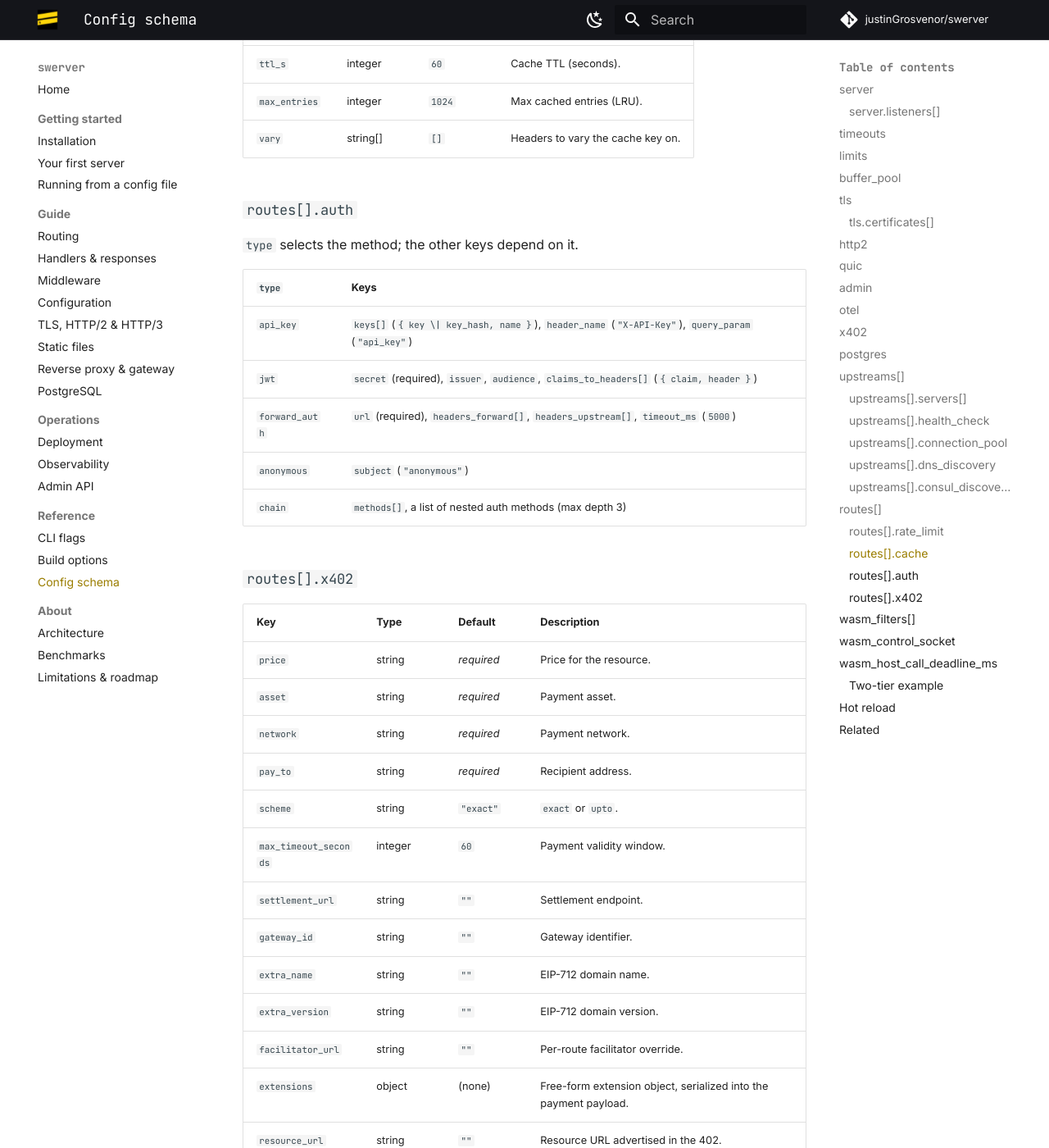
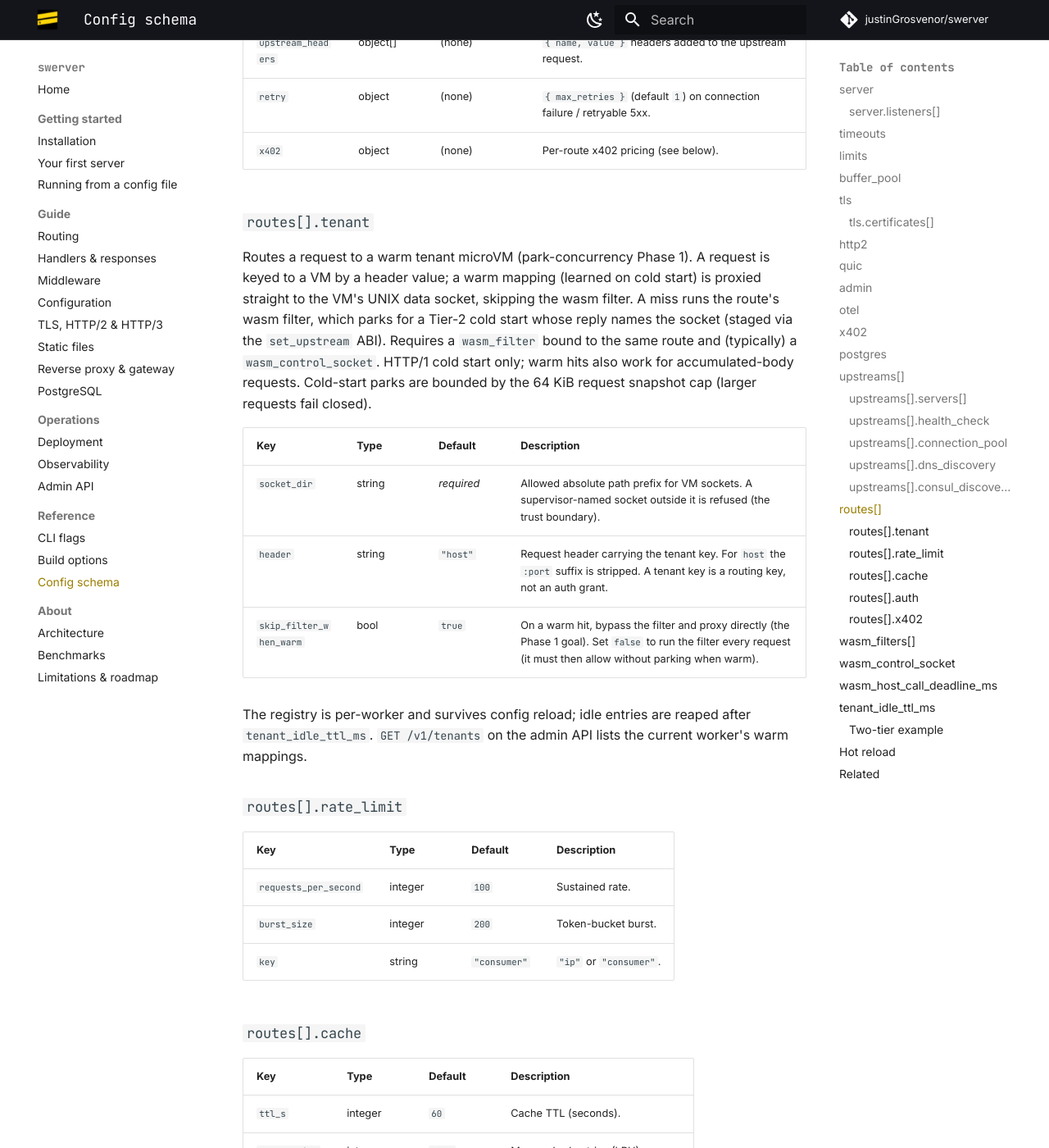
Before and after one commit to justinGrosvenor/swerver, an MkDocs documentation site: the page built from docs/reference/config-schema.md, in a window 1280 px wide and 1400 px high, scrolled down 11692 px. Shown: the whole window at 82% size. Built offline with MkDocs 1.6.1 and Material for MkDocs 9.7.7, drawn with Linux system fonts in a browser that asks for light colours; comment, search, counter and statistics services are not loaded; some of the changed text lies outside the part shown.

Commit message:
docs+config: tenant routing schema + tenant_idle_ttl_ms (WS5)
- config-schema.md: unix-socket upstream server form; routes[].tenant block
  (header/socket_dir/skip_filter_when_warm); tenant_idle_ttl_ms; workers
  default 0 (auto) + the multi-worker control-socket / cgroup caveats.
- design/10.0-edge-functions.md: tenant-as-upstream routing section (cold-start
  park -> set_upstream -> warm registry, socket_dir trust boundary, H1-only,
  64KB snapshot bound, reload-survival).
- tenant_idle_ttl_ms is now a config key, parsed by config_file.zig and applied
  to the Server in both the single-process and multi-worker paths.

Test: tenant_idle_ttl_ms parse + absent-defaults-to-0.

````diff
--- a/docs/reference/config-schema.md
+++ b/docs/reference/config-schema.md
@@ -23,7 +23,7 @@ A minimal config:
 | --- | --- | --- | --- |
 | `address` | string | `"0.0.0.0"` | Bind address for the legacy single listener. |
 | `port` | integer | `8080` | Bind port for the legacy single listener. |
-| `workers` | integer | `1` | Worker processes. `1` = single-process (no fork); `0` = auto-detect CPU count. Overridden by `--workers`. |
+| `workers` | integer | `0` | Worker processes. `0` = auto-detect CPU count (default); `1` = single-process (no fork). Overridden by `--workers`. With a `wasm_control_socket` set, only one worker becomes the Nether primary; use a `{worker}` placeholder in the socket path (a per-worker endpoint) or set `1` if parking filters / tenant routing must work on every worker. Auto-detect reads host CPUs and is NOT cgroup-quota-clamped, so pin `workers` explicitly in a constrained container. |
 | `max_connections` | integer | `2048` | Max concurrent connections. Capped at 1,000,000; must be ≤ `buffer_pool.buffer_count / 2`. |
 | `static_root` | string | `""` (off) | Directory for static file serving. Empty disables it. Overridden by `--static-root`. |
 | `disable_middleware` | bool | `false` | Disable security headers, metrics, and access logging, for pure-benchmark mode. |
@@ -209,10 +209,14 @@ Backend pools for the reverse proxy (requires an `-Denable-proxy=true` build). E
 
 ### `upstreams[].servers[]`
 
+A server is EITHER a TCP `address`+`port` OR a UNIX-domain socket `unix` path,
+not both.
+
 | Key | Type | Default | Description |
 | --- | --- | --- | --- |
-| `address` | string | *required* | Backend host/IP. |
-| `port` | integer | *required* | Backend port. |
+| `address` | string | *required (TCP)* | Backend host/IP. Omit when `unix` is set. |
+| `port` | integer | *required (TCP)* | Backend port. Omit when `unix` is set. |
+| `unix` | string | (none) | UNIX-domain stream socket path (absolute, <= 103 bytes). For on-host backends: local daemons, tenant microVM data sockets. Mutually exclusive with `address`/`port`; no SSRF check applies. |
 | `weight` | integer | `1` | Load-balancing weight. |
 | `max_fails` | integer | `3` | Failures before marking down. |
 | `fail_timeout_ms` | integer | `30000` | Down-period before retrying. |
@@ -261,13 +265,16 @@ Backend pools for the reverse proxy (requires an `-Denable-proxy=true` build). E
 
 ## `routes[]`
 
-Proxy routes, matched by path prefix (and optional host). Every route must reference a defined upstream.
+Proxy routes, matched by path prefix (and optional host). Every route must
+reference a defined `upstream`, UNLESS it sets `tenant` (then the upstream is a
+per-request microVM and `upstream` must be omitted).
 
 | Key | Type | Default | Description |
 | --- | --- | --- | --- |
 | `path_prefix` | string | *required* | Path prefix to match. |
 | `host` | string | (none) | Optional host match. |
-| `upstream` | string | *required* | Target upstream `name`. |
+| `upstream` | string | *required (non-tenant)* | Target upstream `name`. Omit for a `tenant` route. |
+| `tenant` | object | (none) | Tenant-as-upstream routing (see below). Mutually exclusive with `upstream`, `cache`, `traffic_split`, `mirror`. |
 | `rewrite_pattern` | string | (none) | Prefix to strip/replace in the upstream path. |
 | `rewrite_replacement` | string | `""` | Replacement for `rewrite_pattern`. |
 | `connect_timeout_ms` | integer | `5000` | Upstream connect timeout. |
@@ -284,6 +291,27 @@ Proxy routes, matched by path prefix (and optional host). Every route must refer
 | `upstream_headers` | object[] | (none) | `{ name, value }` headers added to the upstream request. |
 | `retry` | object | (none) | `{ max_retries }` (default `1`) on connection failure / retryable 5xx. |
 | `x402` | object | (none) | Per-route x402 pricing (see below). |
+
+### `routes[].tenant`
+
+Routes a request to a warm tenant microVM (park-concurrency Phase 1). A request
+is keyed to a VM by a header value; a warm mapping (learned on cold start) is
+proxied straight to the VM's UNIX data socket, skipping the wasm filter. A miss
+runs the route's wasm filter, which parks for a Tier-2 cold start whose reply
+names the socket (staged via the `set_upstream` ABI). Requires a `wasm_filter`
+bound to the same route and (typically) a `wasm_control_socket`. HTTP/1 cold
+start only; warm hits also work for accumulated-body requests. Cold-start parks
+are bounded by the 64 KiB request snapshot cap (larger requests fail closed).
+
+| Key | Type | Default | Description |
+| --- | --- | --- | --- |
+| `socket_dir` | string | *required* | Allowed absolute path prefix for VM sockets. A supervisor-named socket outside it is refused (the trust boundary). |
+| `header` | string | `"host"` | Request header carrying the tenant key. For `host` the `:port` suffix is stripped. A tenant key is a routing key, not an auth grant. |
+| `skip_filter_when_warm` | bool | `true` | On a warm hit, bypass the filter and proxy directly (the Phase 1 goal). Set `false` to run the filter every request (it must then allow without parking when warm). |
+
+The registry is per-worker and survives config reload; idle entries are reaped
+after `tenant_idle_ttl_ms`. `GET /v1/tenants` on the admin API lists the current
+worker's warm mappings.
 
 ### `routes[].rate_limit`
 
@@ -363,6 +391,13 @@ per server.
 Top-level integer (default `30000`). How long a filter may stay parked on a host
 call before it fails closed. Also bounds the control-socket per-command timeout.
 
+## `tenant_idle_ttl_ms`
+
+Top-level integer (default `600000`, 10 min). How long a warm tenant-to-microVM
+mapping (see `routes[].tenant`) survives without use before housekeeping reaps
+it. Only garbage-collects swerver's view; the Nether supervisor owns actual VM
+reclaim (a later miss just re-parks the cold start).
+
 ### Two-tier example
 
 ```json
````
Also changed, not shown: docs/design/10.0-edge-functions.md (+13 -0 lines), 3 other files.
